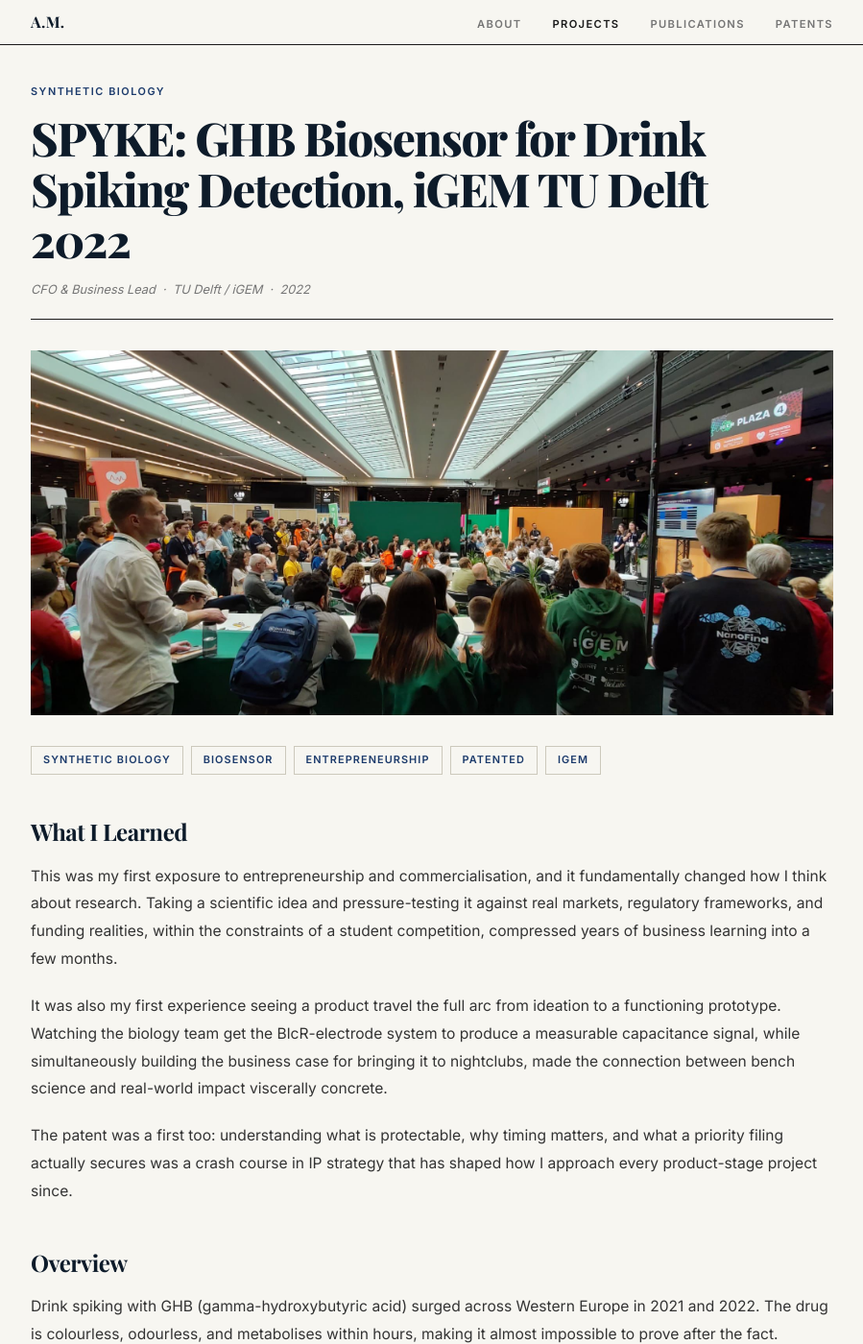
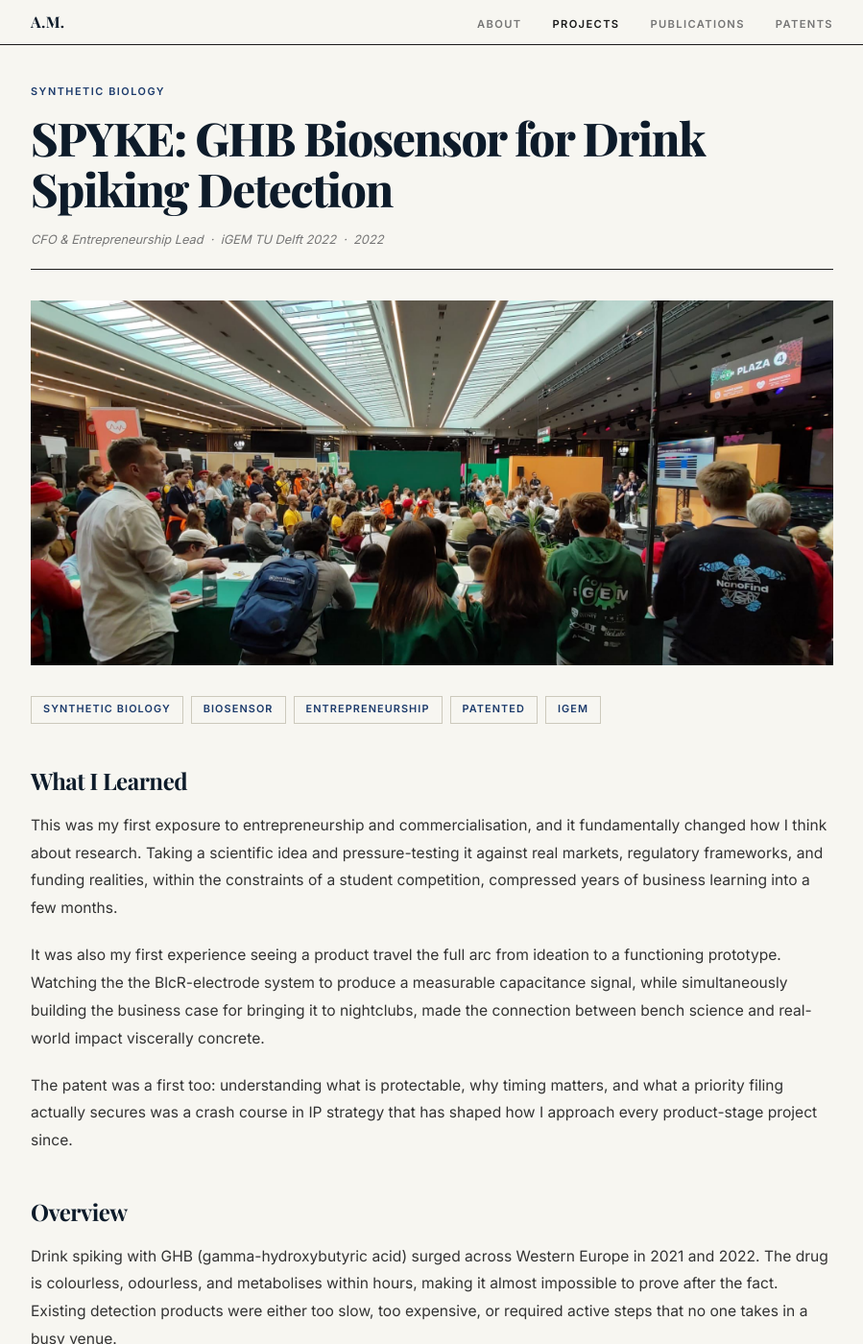
Before and after one commit to allimessinese/allimessinese.github.io, a Jekyll site: the page built from _projects/ghb-biosensor-igem.md, in a window 1280 px wide and 1400 px high. Shown: the whole window at 96% size, without its empty margins (190-1089 px from the left). Built offline with Jekyll 4.4.1, drawn with Linux system fonts in a browser that asks for light colours; some web fonts are replaced; some of the changed text lies outside the part shown.

Commit message:
Update ghb-biosensor-igem.md

```diff
--- a/_projects/ghb-biosensor-igem.md
+++ b/_projects/ghb-biosensor-igem.md
@@ -1,9 +1,9 @@
 ---
-title: "SPYKE: GHB Biosensor for Drink Spiking Detection, iGEM TU Delft 2022"
+title: "SPYKE: GHB Biosensor for Drink Spiking Detection"
 year: 2022
-role: "CFO & Business Lead"
-institution: "TU Delft / iGEM"
-summary: "CFO and Business Lead for SPYKE, a patented bioelectronic GHB biosensor built at iGEM 2022. 2nd place Best Entrepreneurship, finalist in the Diagnostics track. First patent, first product from ideation to prototype."
+role: "CFO & Entrepreneurship Lead"
+institution: "iGEM TU Delft 2022"
+summary: "CFO and Entrepreneurship Lead for SPYKE, a patented bioelectronic GHB biosensor built at iGEM 2022. 2nd place Best Entrepreneurship, finalist in the Diagnostics track. First patent, first product from ideation to prototype."
 tags: [synthetic biology, biosensor, entrepreneurship, patented, iGEM]
 gradient: grad-2
 category: research
@@ -22,7 +22,7 @@ links:
 
 This was my first exposure to entrepreneurship and commercialisation, and it fundamentally changed how I think about research. Taking a scientific idea and pressure-testing it against real markets, regulatory frameworks, and funding realities, within the constraints of a student competition, compressed years of business learning into a few months.
 
-It was also my first experience seeing a product travel the full arc from ideation to a functioning prototype. Watching the biology team get the BlcR-electrode system to produce a measurable capacitance signal, while simultaneously building the business case for bringing it to nightclubs, made the connection between bench science and real-world impact viscerally concrete.
+It was also my first experience seeing a product travel the full arc from ideation to a functioning prototype. Watching the the BlcR-electrode system to produce a measurable capacitance signal, while simultaneously building the business case for bringing it to nightclubs, made the connection between bench science and real-world impact viscerally concrete.
 
 The patent was a first too: understanding what is protectable, why timing matters, and what a priority filing actually secures was a crash course in IP strategy that has shaped how I approach every product-stage project since.
 
@@ -33,6 +33,12 @@ Drink spiking with GHB (gamma-hydroxybutyric acid) surged across Western Europe
 Our team at TU Delft built **SPYKE**: a bioelectronic sensor integrated directly into a drinking cup that monitors for GHB passively and continuously, triggering an orange LED warning the moment it detects the drug.
 
 At the **2022 iGEM Giant Jamboree in Paris**, SPYKE was awarded **2nd place for Best Entrepreneurship** and reached the finals in the **Diagnostics track**.
+
+## Project Video
+
+<div class="project-video-wrap">
+  <iframe src="https://video.igem.org/videos/embed/vLu8GTB1WF5BTAhzbzZkGk" title="SPYKE iGEM TU Delft 2022" frameborder="0" allowfullscreen sandbox="allow-same-origin allow-scripts allow-popups allow-forms"></iframe>
+</div>
 
 ## The Science
 
@@ -47,7 +53,7 @@ We engineered a sensor around this behaviour:
 
 The team validated BlcR immobilisation with atomic force microscopy and demonstrated measurable capacitance changes when GHB analogues were introduced. Five measurement techniques were used across the validation process: fluorescence assays, isothermal titration calorimetry, electrophoresis mobility shift assays, atomic force microscopy, and electrical measurements.
 
-## My Role: CFO and Business Lead
+## My Role: CFO and Entrepreneurship Lead
 
 My work sat at the intersection of commercialisation, fundraising, and stakeholder strategy.
 
@@ -72,12 +78,6 @@ By the end of the competition, SPYKE existed as a functioning prototype: a cup w
 
 ---
 
-## Project Video
-
-<div class="project-video-wrap">
-  <iframe src="https://video.igem.org/videos/embed/vLu8GTB1WF5BTAhzbzZkGk" title="SPYKE iGEM TU Delft 2022" frameborder="0" allowfullscreen sandbox="allow-same-origin allow-scripts allow-popups allow-forms"></iframe>
-</div>
-
 ## Team Wiki
 
 The full project documentation, including wet lab protocols, hardware schematics, human practices interviews, and the entrepreneurship deep-dive, is on our iGEM wiki:
```
